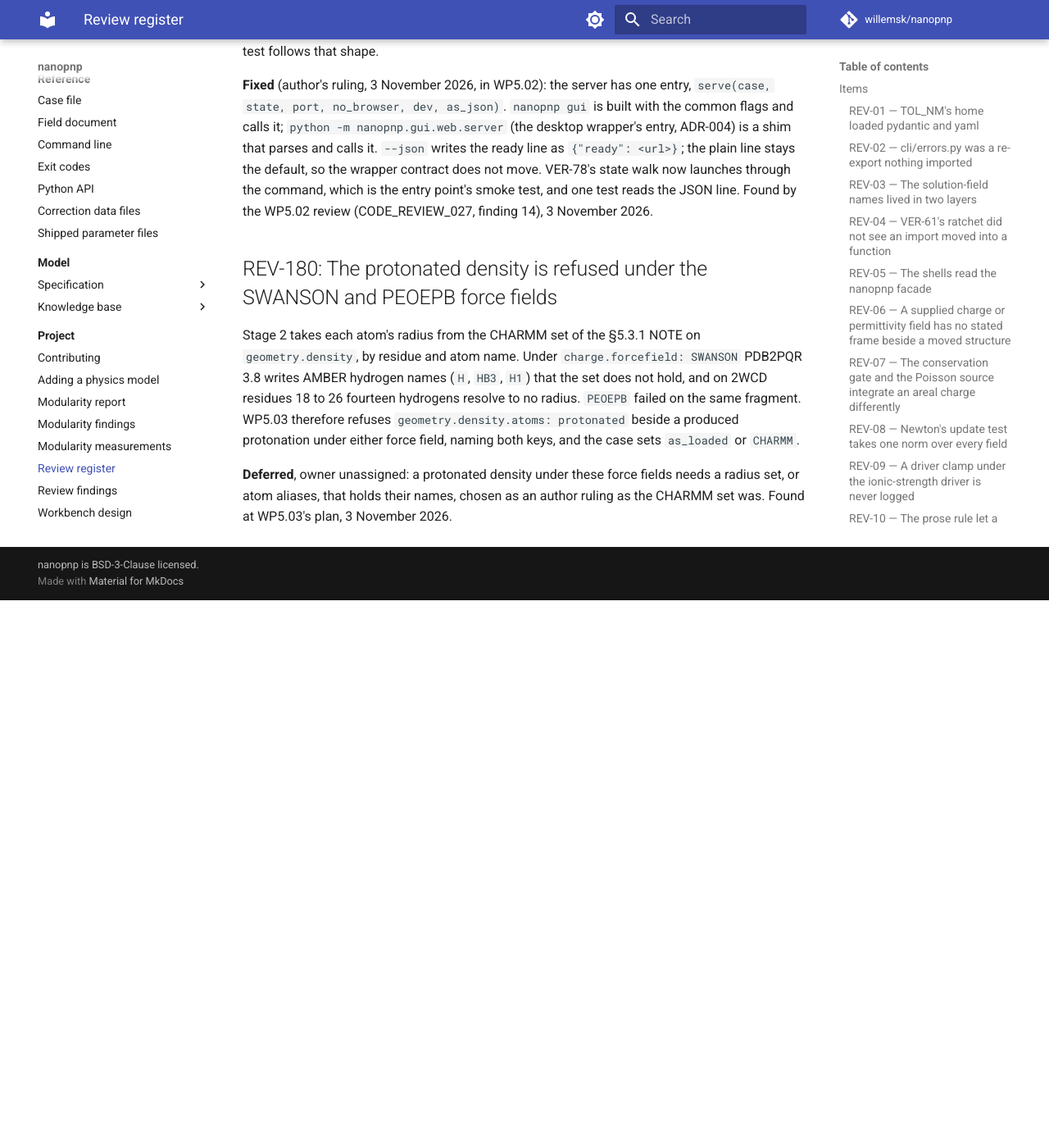
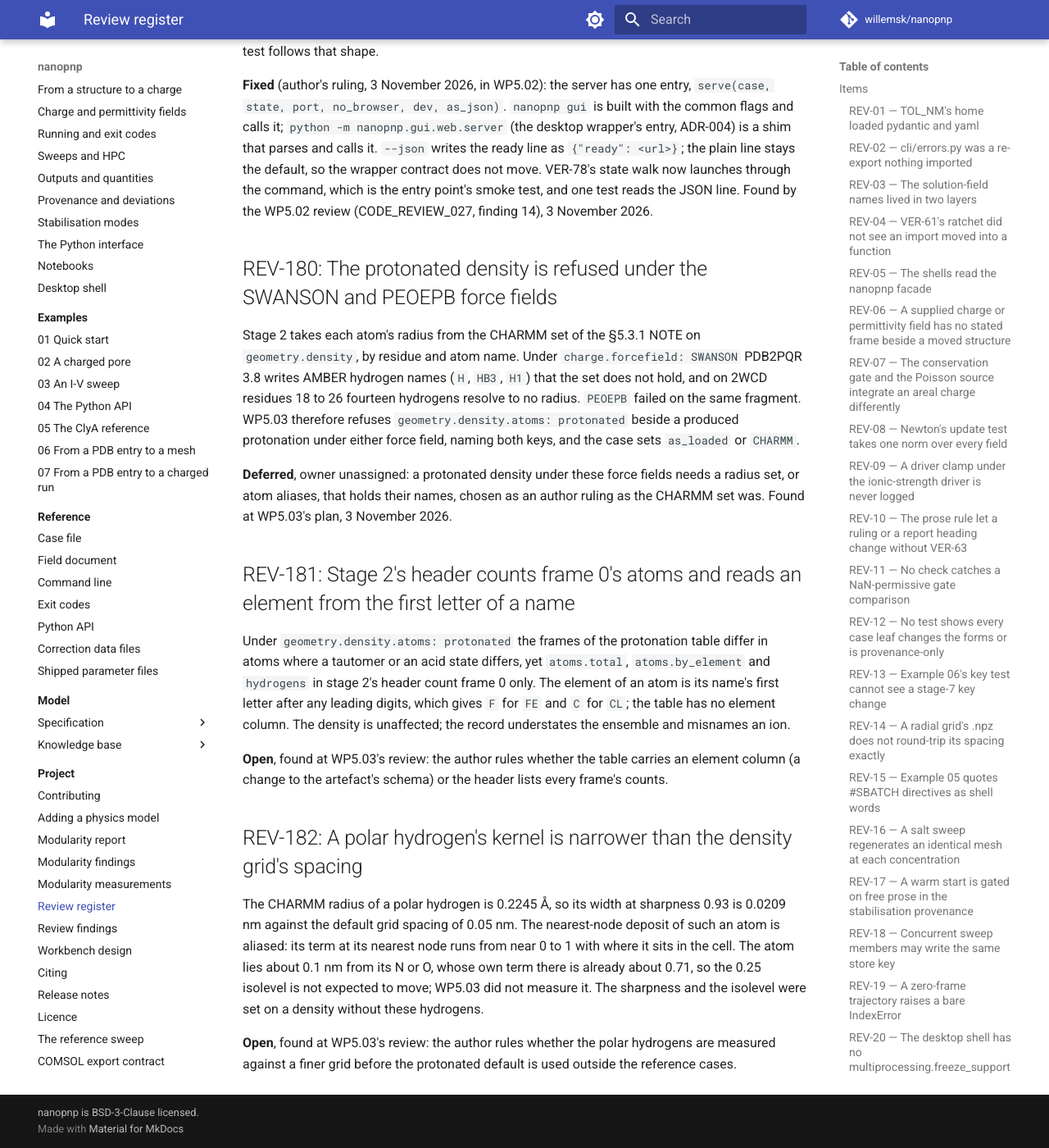
Before and after one commit to willemsk/nanopnp, an MkDocs documentation site: the page built from docs/project/review-items.md, in a window 1280 px wide and 1400 px high, scrolled down 72342 px. Shown: the whole window at 82% size. Built offline with MkDocs 1.6.1 and Material for MkDocs 9.7.7, drawn with Linux system fonts in a browser that asks for light colours; comment, search, counter and statistics services are not loaded; before the commit the page ends 73074 px from its top, so only the background shows below that.

Commit message:
fix: close the review gaps in the protonated density
A disulfide cysteine takes the set's DISU radii instead of being refused;
the protonation keys are configurable beside inputs.charge under the
protonated density (§5.3.1 amended); a state-patch radius of zero is
refused; deposit pairs each frame's atoms with its widths. REV-181 and
REV-182 record the header provenance and the polar-hydrogen kernel.
Report in CODE_REVIEW_028. VER-49, PHY-16, FR-04.

Co-Authored-By: Claude Sonnet 5.5 <noreply@anthropic.com>
Claude-Session: https://claude.ai/code/session_01DnBK7cgPMAbC3BzyEVWWBC

```diff
--- a/docs/project/review-items.md
+++ b/docs/project/review-items.md
@@ -2392,3 +2392,24 @@ naming both keys, and the case sets `as_loaded` or `CHARMM`.
 
 **Deferred**, owner unassigned: a protonated density under these force fields needs a radius set, or atom aliases,
 that holds their names, chosen as an author ruling as the CHARMM set was. Found at WP5.03's plan, 3 November 2026.
+
+## REV-181: Stage 2's header counts frame 0's atoms and reads an element from the first letter of a name
+
+Under `geometry.density.atoms: protonated` the frames of the protonation table differ in atoms where a tautomer or an
+acid state differs, yet `atoms.total`, `atoms.by_element` and `hydrogens` in stage 2's header count frame 0 only. The
+element of an atom is its name's first letter after any leading digits, which gives `F` for `FE` and `C` for `CL`; the
+table has no element column. The density is unaffected; the record understates the ensemble and misnames an ion.
+
+**Open**, found at WP5.03's review: the author rules whether the table carries an element column (a change to the
+artefact's schema) or the header lists every frame's counts.
+
+## REV-182: A polar hydrogen's kernel is narrower than the density grid's spacing
+
+The CHARMM radius of a polar hydrogen is 0.2245 Å, so its width at sharpness 0.93 is 0.0209 nm against the default grid
+spacing of 0.05 nm. The nearest-node deposit of such an atom is aliased: its term at its nearest node runs from near 0
+to 1 with where it sits in the cell. The atom lies about 0.1 nm from its N or O, whose own term there is already about
+0.71, so the 0.25 isolevel is not expected to move; WP5.03 did not measure it. The sharpness and the isolevel were set
+on a density without these hydrogens.
+
+**Open**, found at WP5.03's review: the author rules whether the polar hydrogens are measured against a finer grid
+before the protonated default is used outside the reference cases.
```
Also changed, not shown: CHANGELOG.md (+2 -1 lines), docs/code_reviews/CODE_REVIEW_028.md (added, +23 -0 lines), docs/project/review-findings.md (+2 -0 lines), specification/05-software-design/03-1-case-file.md (+6 -4 lines), 5 other files.
